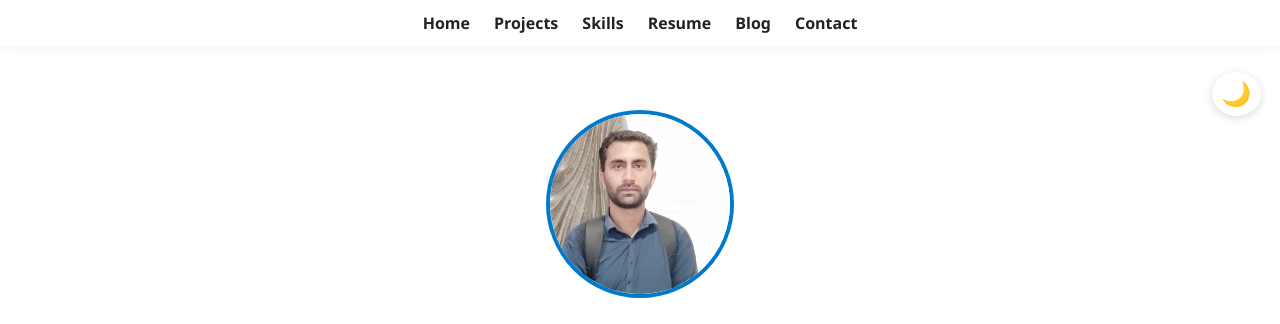
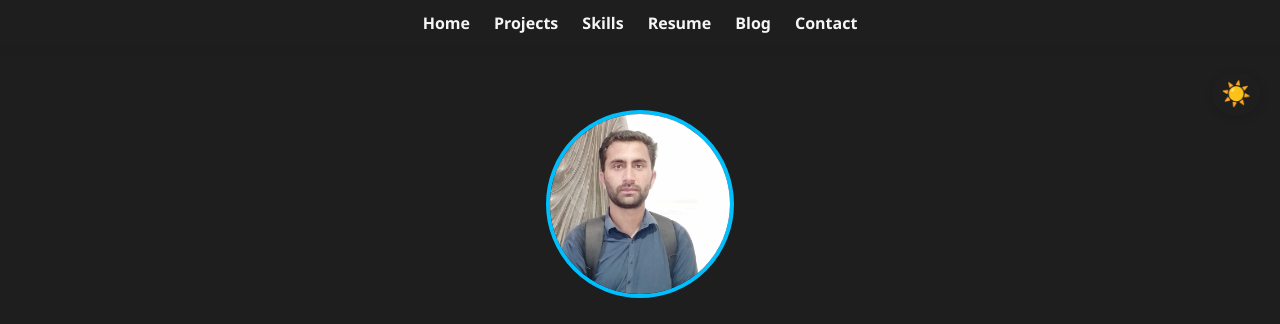
Before and after one commit to AsifMarwat/AsifMarwat.github.io, a plain HTML site: page index.html in a window 1280 px wide. Shown: the top 324 px of the page. Drawn offline with Linux system fonts and the light colour scheme.

Commit message:
Fix rem unit and update styles

```diff
--- a/assets/js/theme-toggle.js
+++ b/assets/js/theme-toggle.js
@@ -5,10 +5,19 @@ function setThemeIcon() {
   toggleButton.textContent = body.classList.contains('dark-mode') ? '☀️' : '🌙';
 }
 
-// Load saved theme
-if (localStorage.getItem('theme') === 'dark') {
+// Load saved theme or default to dark
+let savedTheme = localStorage.getItem('theme');
+
+if (!savedTheme) {
+  // First visit — set dark mode as default
+  savedTheme = 'dark';
+  localStorage.setItem('theme', 'dark');
+}
+
+if (savedTheme === 'dark') {
   body.classList.add('dark-mode');
 }
+
 setThemeIcon();
 
 toggleButton.addEventListener('click', () => {
```
Also changed, not shown: index.html (line endings or trailing spaces).
